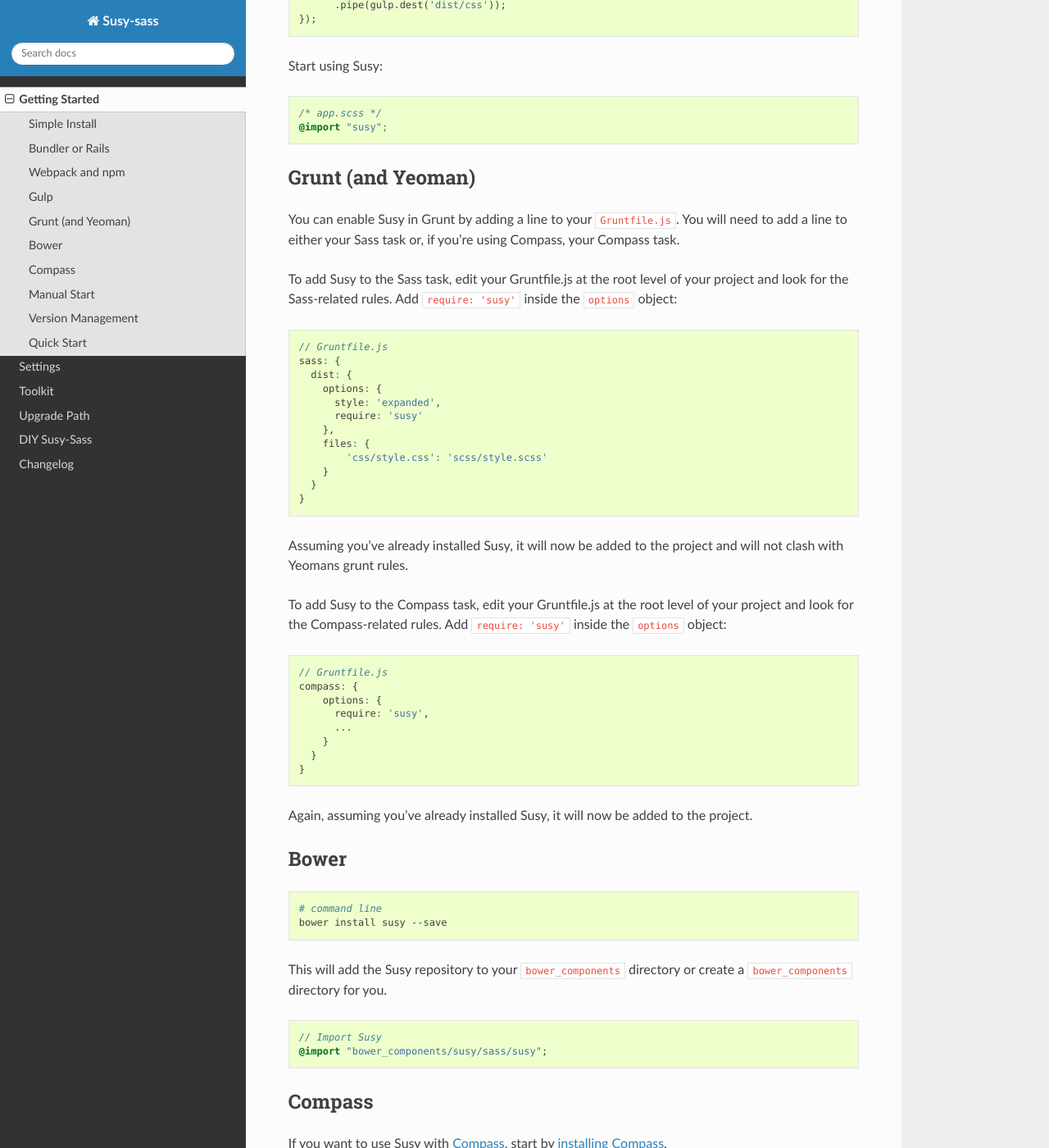
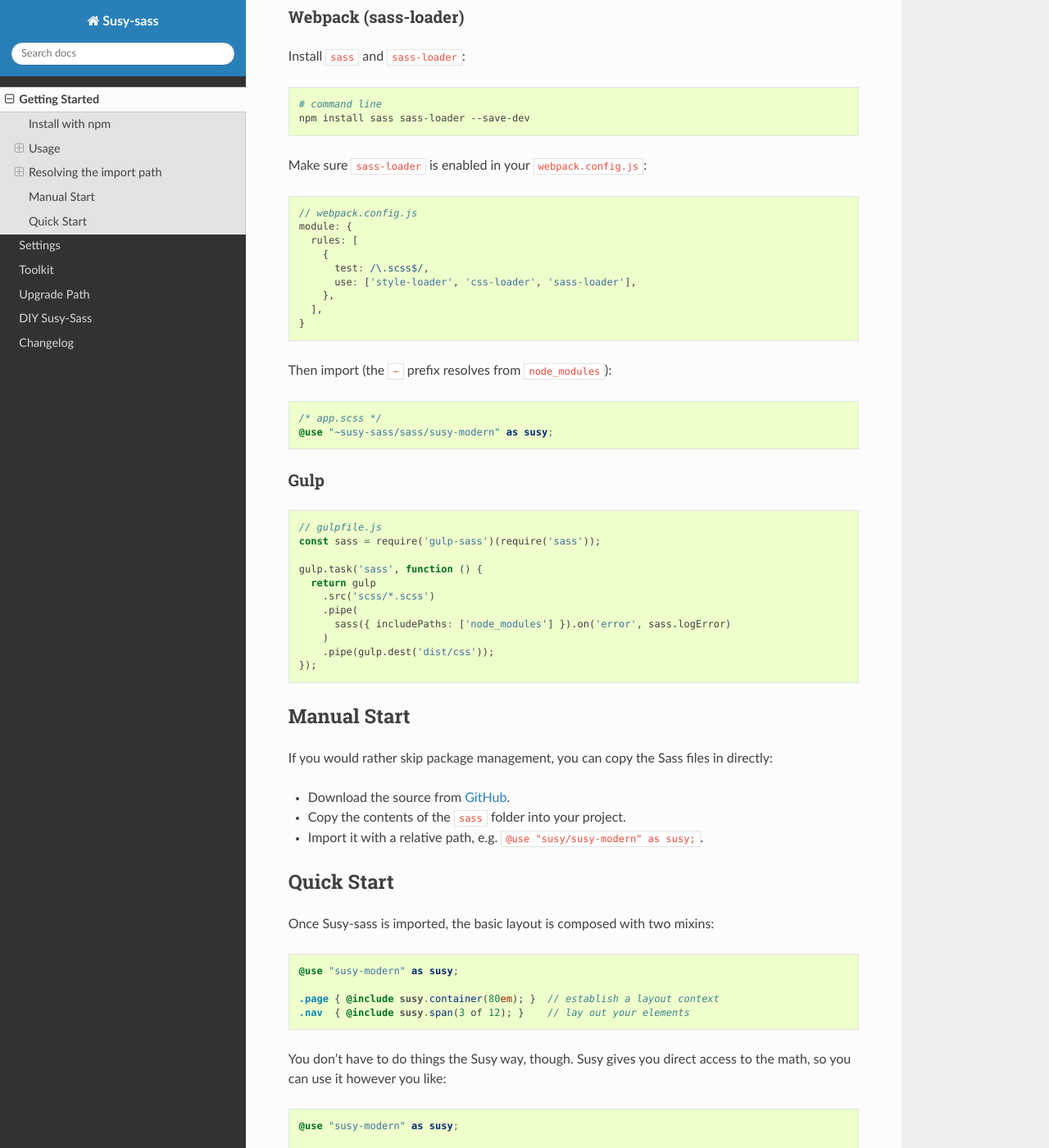
Before and after one commit to takuhii/susy-sass-docs, a Sphinx documentation site: the page built from docs/install.rst, in a window 1280 px wide and 1400 px high, scrolled down 1936 px. Shown: the whole window at 82% size. Built offline with Sphinx 7.4.7 and the Read the Docs theme 3.1.0, drawn with Linux system fonts in a browser that asks for light colours; pages that are not in the unit, such as notebooks, are missing from menus; some of the changed text lies outside the part shown.

Commit message:
Cleaned up project and aligned version numbers

```diff
--- a/docs/conf.py
+++ b/docs/conf.py
@@ -44,16 +44,16 @@
 
 # General information about the project.
 project = u'Susy-sass'
-copyright = u'2023 | Darren Mackintosh'
+copyright = u'2026 | Darren Mackintosh'
 
 # The version info for the project you're documenting, acts as replacement for
 # |version| and |release|, also used in various other places throughout the
 # built documents.
 #
 # The short X.Y version.
-version = '2.3'
+version = '2.4'
 # The full version, including alpha/beta/rc tags.
-release = '2.3.0'
+release = '2.4.0'
 
 # The language for content autogenerated by Sphinx. Refer to documentation
 # for a list of supported languages.
--- a/docs/index.rst
+++ b/docs/index.rst
@@ -42,7 +42,7 @@
 Leave us a note on `GitHub Issues`_,
 or fork our code, and submit a pull request!
 
-.. _GitHub Issues: https://github.com/oddbird/susy/issues
+.. _GitHub Issues: https://github.com/takuhii/susy-sass/issues
 
 .. note::
 
--- a/docs/install.rst
+++ b/docs/install.rst
@@ -1,301 +1,204 @@
 Getting Started
 ===============
 
-The only requirement is `Sass`_,
-but Susy was built to be part of the `Compass`_ ecosystem,
-and we recommend pairing with tools like
-`Breakpoint`_
-and `Vertical Rhythms`_.
+Susy-sass runs on `Dart Sass`_, the current, actively-maintained Sass
+implementation. The old `Node-sass`_/`Compass`_ Ruby toolchain is no longer
+required (or supported).
 
-.. _Sass: http://sass-lang.com/
+You need two things:
+
+- `Dart Sass`_ (the ``sass`` package), and
+- Susy-sass itself.
+
+.. _Dart Sass: https://sass-lang.com/dart-sass/
+.. _Node-sass: https://sass-lang.com/blog/libsass-is-deprecated/
 .. _Compass: http://compass-style.org/
-.. _Breakpoint: http://breakpoint-sass.com/
-.. _Vertical Rhythms: http://compass-style.org/reference/compass/typography/vertical_rhythm/
 
 
-Simple Install
---------------
+Install with npm
+----------------
+
+Install Susy-sass and Sass as dev dependencies:
 
 .. code-block:: bash
 
   # command line
-  gem install susy
+  npm install susy-sass --save-dev
+  npm install sass --save-dev
+
+.. note::
+
+  The current ``sass`` release requires Node.js 20.19 or newer. Susy-sass
+  declares this through its ``engines`` field, so older Node versions will be
+  flagged on install.
 
 
-Bundler or Rails
-----------------
+Usage
+-----
 
-.. warning:: In order to use Susy 2 with Rails you must update your Gemfile to use sass-rails ~> 5.0.0. This is because Susy 2 requires Sass >= 3.3 whilst Rails 4.1 and below include a version of sass-rails which does not support Sass 3.3.
+Susy-sass ships two entry points, so you can use either the legacy ``@import``
+syntax or the modern ``@use`` syntax.
 
-.. code-block:: ruby
+Modern syntax (``@use``)
+~~~~~~~~~~~~~~~~~~~~~~~~~
 
-  # Gemfile
-  # gem 'sass-rails', '~> 4.0.3'
-  gem 'sass-rails', '~> 5.0.0'
-  gem 'susy'
+The recommended approach on Dart Sass. Import the namespaced ``susy-modern``
+entry point:
 
-  # If you want Compass:
-  gem 'compass-rails', '~> 2.0.0'
+.. code-block:: scss
 
-.. code-block:: ruby
+  @use "susy-modern" as susy;
 
-  # config/application.rb
-  require 'susy'
+  .container {
+    @include susy.container();
+  }
+
+  .span {
+    @include susy.span(3 of 12);
+  }
+
+Legacy syntax (``@import``)
+~~~~~~~~~~~~~~~~~~~~~~~~~~~~
+
+Still supported, and useful for upgrading existing projects:
+
+.. code-block:: scss
+
+  @import "susy";
+
+  .container {
+    @include container();
+  }
+
+  .span {
+    @include span(3 of 12);
+  }
+
+.. warning::
+
+  ``@import`` is deprecated in Dart Sass and will be removed in Dart Sass 3.0.0.
+  It continues to work for now, but new projects should prefer the ``@use``
+  syntax above.
+
+
+Resolving the import path
+-------------------------
+
+How the ``susy`` / ``susy-modern`` names resolve depends on your build tool.
+
+Sass CLI
+~~~~~~~~
+
+Add ``node_modules`` to the load path:
 
 .. code-block:: bash
 
   # command line
-  bundle install
+  sass --load-path=node_modules src/app.scss dist/app.css
 
-.. _Bundler: http://bundler.io/
-.. _Rails: http://rubyonrails.org/
+Then import by package name:
 
-If you add Susy to an existing Rails app, follow the steps above, but use bundle update instead of bundle install.
+.. code-block:: scss
+
+  @use "susy-modern" as susy;
+
+Webpack (sass-loader)
+~~~~~~~~~~~~~~~~~~~~~~
+
+Install ``sass`` and ``sass-loader``:
 
 .. code-block:: bash
 
   # command line
-  bundle update
+  npm install sass sass-loader --save-dev
 
-
-Webpack and npm
----------------
-
-Install using npm:
-
-.. code-block:: bash
-
-    npm install susy sass-loader --save-dev
-
-
-Make sure you have `sass-loader <https://github.com/jtangelder/sass-loader>`_ enabled in your `webpack` configuration:
+Make sure ``sass-loader`` is enabled in your ``webpack.config.js``:
 
 .. code-block:: js
 
-    // webpack.config.js
-    loaders: [
+  // webpack.config.js
+  module: {
+    rules: [
       {
         test: /\.scss$/,
-        loader: 'style!css!sass'
-      }
-    ]
+        use: ['style-loader', 'css-loader', 'sass-loader'],
+      },
+    ],
+  }
 
+Then import (the ``~`` prefix resolves from ``node_modules``):
 
-Start using Susy:
+.. code-block:: scss
 
-.. code-block:: sass
-
-    /* app.scss */
-    @import "~susy/sass/susy";
-
+  /* app.scss */
+  @use "~susy-sass/sass/susy-modern" as susy;
 
 Gulp
-----
-
-Install susy with npm:
-
-.. code-block:: bash
-
-    npm install susy --save-dev
-
-
-Add Gulp Task:
+~~~~
 
 .. code-block:: js
 
-    // gulpfile.js
-    gulp.task('sass', function() {
-      return gulp.src('scss/*.scss')
-          .pipe(sass({
-              outputStyle: 'compressed',
-              includePaths: ['node_modules/susy/sass']
-          }).on('error', sass.logError))
-          .pipe(gulp.dest('dist/css'));
-    });
+  // gulpfile.js
+  const sass = require('gulp-sass')(require('sass'));
 
-Start using Susy:
-
-.. code-block:: sass
-
-    /* app.scss */
-    @import "susy";
-
-Grunt (and Yeoman)
-------------------
-
-You can enable Susy in Grunt by adding a line to your ``Gruntfile.js``.
-You will need to add a line to either your Sass task or, if you're using Compass, your Compass task.
-
-To add Susy to the Sass task, edit your Gruntfile.js at the root level of your project
-and look for the Sass-related rules. Add ``require: 'susy'`` inside the ``options`` object:
-
-.. code-block:: js
-
-  // Gruntfile.js
-  sass: {
-    dist: {
-      options: {
-        style: 'expanded',
-        require: 'susy'
-      },
-      files: {
-          'css/style.css': 'scss/style.scss'
-      }
-    }
-  }
-
-Assuming you've already installed Susy,
-it will now be added to the project
-and will not clash with Yeomans grunt rules.
-
-To add Susy to the Compass task, edit your Gruntfile.js at the root level of your project
-and look for the Compass-related rules. Add ``require: 'susy'`` inside the ``options`` object:
-
-.. code-block:: js
-
-  // Gruntfile.js
-  compass: {
-      options: {
-        require: 'susy',
-        ...
-      }
-    }
-  }
-
-Again, assuming you've already installed Susy,
-it will now be added to the project.
-
-
-Bower
------
-
-.. code-block:: bash
-
-  # command line
-  bower install susy --save
-
-This will add the Susy repository to your ``bower_components`` directory or
-create a ``bower_components`` directory for you.
-
-.. code-block:: scss
-
-  // Import Susy
-  @import "bower_components/susy/sass/susy";
-
-Compass
--------
-
-If you want to use Susy with `Compass`_,
-start by `installing Compass`_.
-
-Create a new Compass project:
-
-.. code-block:: bash
-
-  # command line
-  compass create --using susy <project name>
-
-Alternatively, add Susy to a current project
-
-.. code-block:: bash
-
-  # command line
-  compass install susy
-
-.. _Compass: http://compass-style.org/
-.. _installing Compass: http://compass-style.org/install/
+  gulp.task('sass', function () {
+    return gulp
+      .src('scss/*.scss')
+      .pipe(
+        sass({ includePaths: ['node_modules'] }).on('error', sass.logError)
+      )
+      .pipe(gulp.dest('dist/css'));
+  });
 
 
 Manual Start
 ------------
 
-If you want to copy in the Sass files directly,
-and skip any package management,
-you can do that too.
+If you would rather skip package management, you can copy the Sass files in
+directly:
 
-- Download the zip file from GitHub.
-- Copy the contents of the "sass" folder (feel free to remove everything else).
-- Paste the files in your project "sass" folder (whatever you call it).
+- Download the source from `GitHub`_.
+- Copy the contents of the ``sass`` folder into your project.
+- Import it with a relative path, e.g. ``@use "susy/susy-modern" as susy;``.
 
-
-Version Management
-------------------
-
-When you work with bundled gems
-across a number of different projects,
-managing gem versions can become an issue.
-
-If you are in a Ruby environment, check out `RVM`_.
-In a Python environment, we recommend `virtualenv`_
-with these `scripts`_ added to your
-"postactivate" and "predeactivate" files.
-
-Once you have that in place,
-`Bundler`_ can be used in either environment
-to manage the actual installation and updating of the gems.
-
-.. _RVM: https://rvm.io/
-.. _virtualenv: http://www.virtualenv.org/en/latest/index.html
-.. _scripts: https://gist.github.com/1078601
+.. _GitHub: https://github.com/takuhii/susy-sass
 
 
 Quick Start
 -----------
 
-Once you have everything installed,
-you can import Susy into your Sass files.
+Once Susy-sass is imported, the basic layout is composed with two mixins:
 
 .. code-block:: scss
 
-  @import "susy";
+  @use "susy-modern" as susy;
 
-The basic Susy layout is composed using two simple mixins:
+  .page { @include susy.container(80em); }  // establish a layout context
+  .nav  { @include susy.span(3 of 12); }    // lay out your elements
+
+You don't have to do things the Susy way, though. Susy gives you direct access
+to the math, so you can use it however you like:
 
 .. code-block:: scss
 
-  @include container; // establish a layout context
-  @include span(<width>); // lay out your elements
-
-For example:
-
-.. code-block:: scss
-
-  body { @include container(80em); }
-  nav { @include span(25%); }
-
-If you want to lay your elements out on a grid,
-you can use the ``span`` mixin to calculate column widths:
-
-.. code-block:: scss
-
-  nav { @include span(3 of 12); }
-
-But you don't have to do things the Susy way.
-We give you direct access to the math,
-so you can use it any way you like:
-
-.. code-block:: scss
+  @use "susy-modern" as susy;
 
   main {
     float: left;
-    width: span(4);
-    margin-left: span(2) + gutter();
-    margin-right: gutter();
+    width: susy.span(4);
+    margin-left: susy.span(2) + susy.gutter();
+    margin-right: susy.gutter();
   }
 
-You can also establish :doc:`global settings <settings>`,
-to configure Susy for your specific needs.
-Create a ``$susy`` variable,
-and add your settings as a map.
+You can also establish :doc:`global settings <settings>` by creating a
+``$susy`` map:
 
 .. code-block:: scss
 
   $susy: (
-    columns: 12,  // The number of columns in your grid
-    gutters: 1/4, // The size of a gutter in relation to a single column
+    columns: 12,   // The number of columns in your grid
+    gutters: 0.25, // The size of a gutter relative to a single column
   );
 
-There are many more settings available
-for customizing every aspect of your layout,
-but this is just a quick-start guide.
-Keep going to get the details.
+There are many more settings for customizing every aspect of your layout —
+keep going for the details.
```
Also changed, not shown: README.md (+1 -1 lines), bower.json (deleted, +0 -26 lines), docs/changelog.rst (+18 -0 lines), package.json (+4 -4 lines), sache.json (deleted, +0 -11 lines), LICENSE.txt, susy.gemspec (deleted), 8 other files.
